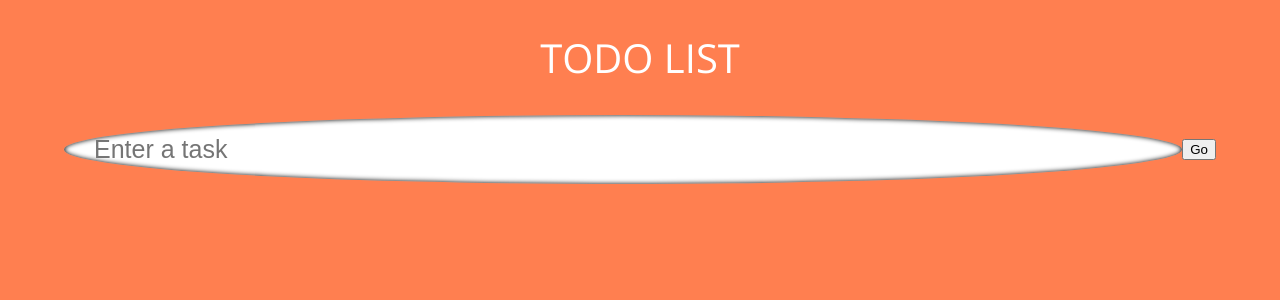
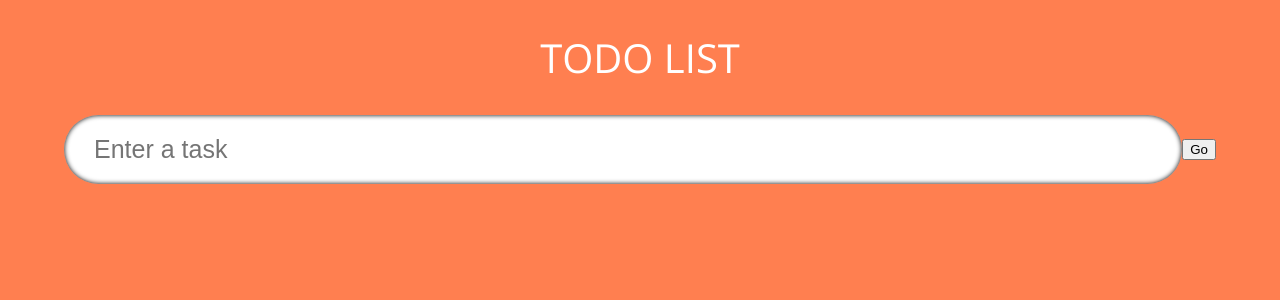
Before and after one commit to KennedyMungai/todolistAnother, a React (Create React App) app: page / in a window 1280 px wide. Shown: the top 300 px of the page. Built offline with nearby package versions, Linux system fonts and the light colour scheme; the HTML template or start-up script is replaced by a standard one.

Commit message:
Changed the border radius value from 50% to 50px

```diff
--- a/src/components/styles.css
+++ b/src/components/styles.css
@@ -7,7 +7,7 @@
 
 .input__box {
     width: 100%;
-    border-radius: 50%;
+    border-radius: 50px;
     padding: 20px 30px;
     font-size: 25px;
     border: none;
```
